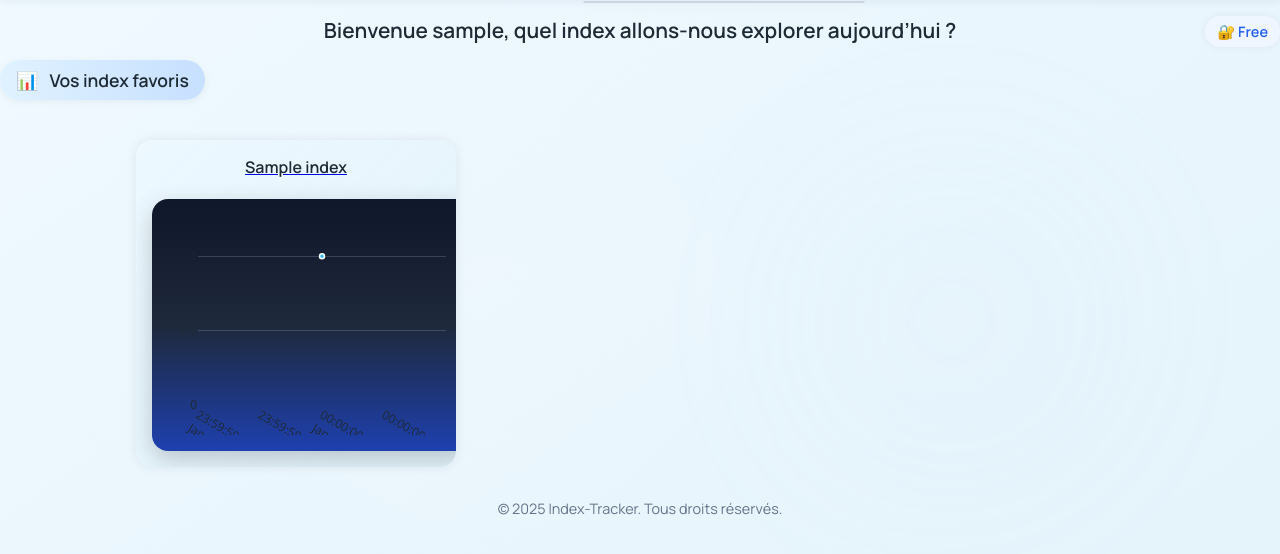
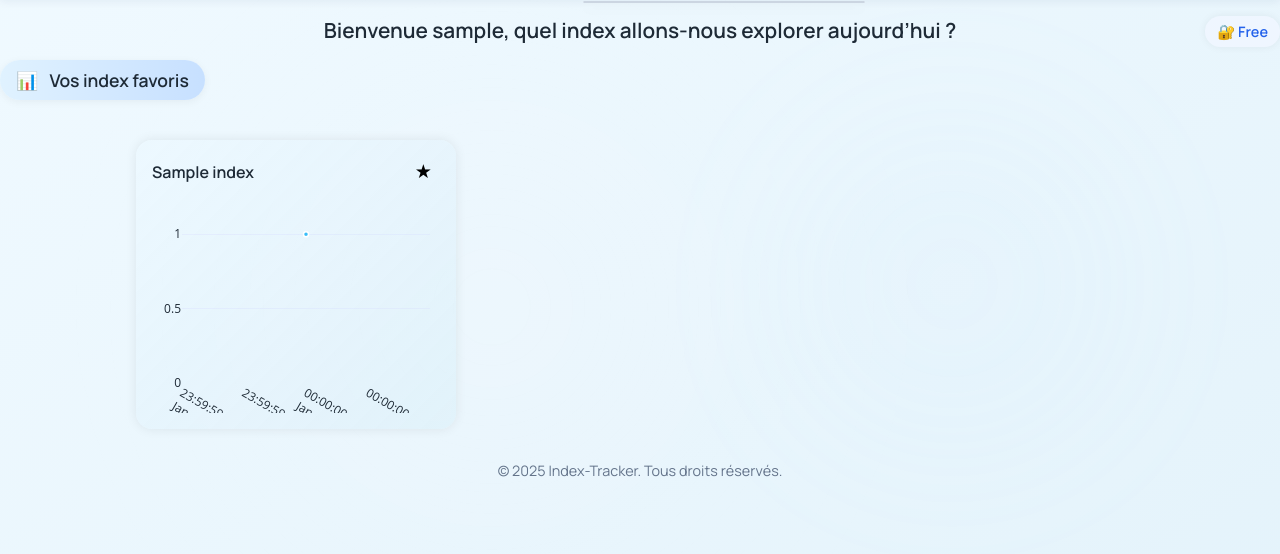
Before and after one commit to utis82/Index-tracker, a Django app: page /dashboard/ in a window 1280 px wide. Shown: the part 49-603 px from the top of the page. Run offline with Django 5.2, Linux system fonts and the light colour scheme; a user stored in the database is signed in; tables that the repository leaves empty hold one stand-in row (values such as "Sample post"); some libraries are stand-ins or nearby versions.

Commit message:
graph dashboard et index_viewer similaire

```diff
--- a/main/static/css/style.css
+++ b/main/static/css/style.css
@@ -646,15 +646,7 @@
     justify-content: center;
   }
 
-  .chart-box {
-    flex: 1 1 700px;
-    background: linear-gradient(to bottom, #0f172a, #1e293b, #1e40af);
-    border-radius: 16px;
-    padding: 16px;
-    box-shadow: 0 8px 24px rgba(0,0,0,0.2);
-    backdrop-filter: blur(6px);
-    overflow: hidden;
-  }
+
 
   .analysis-cards {
     display: flex;
--- a/main/templates/dashboard.html
+++ b/main/templates/dashboard.html
@@ -5,12 +5,9 @@
 {% block content %}
 
 <div class="dashboard-header with-badge">
-  <h2> Bienvenue {{ user.username }}, quel index allons-nous explorer aujourd’hui ?</h2>
+  <h2>Bienvenue {{ user.username }}, quel index allons-nous explorer aujourd’hui ?</h2>
   <div class="subscription-badge">🔐 {{ subscription|capfirst }}</div>
 </div>
-
-
-
 
 {% if charts %}
   <div class="section-title">
@@ -18,9 +15,17 @@
   </div>
   <div class="dashboard-grid">
     {% for item in charts %}
-      <a href="{% url 'main:index_viewer' index_id=item.id %}" class="card-link">
-        <div class="card fade-in">
-          <h4>{{ item.name }}</h4>
+      <div class="card fade-in" onclick="window.location.href='{% url 'main:index_viewer' index_id=item.id %}'">
+        <div style="display: flex; justify-content: space-between; align-items: center; margin-bottom: 6px;">
+          <h4 style="margin: 0;">{{ item.name }}</h4>
+          <button
+            class="favorite-btn {% if item.id in favorite_ids %}filled{% endif %}"
+            data-index-id="{{ item.id }}"
+            title="Ajouter ou retirer des favoris"
+            onclick="toggleFavorite(event, {{ item.id }})">
+            {% if item.id in favorite_ids %}★{% else %}☆{% endif %}
+          </button>
+        </div>
         <div id="chart-{{ forloop.counter }}" class="chart-box"></div>
         <script>
           const dates_{{ forloop.counter }} = {{ item.dates_json|safe }};
@@ -55,7 +60,6 @@
           });
         </script>
       </div>
-      </a>
     {% endfor %}
   </div>
 {% else %}
@@ -66,4 +70,26 @@
   </div>
 {% endif %}
 
+<script>
+  function toggleFavorite(event, indexId) {
+    event.stopPropagation();  // Empêche d'ouvrir index_viewer
+    fetch(`/toggle-favorite/${indexId}/`, {
+      method: "POST",
+      headers: {
+        "X-CSRFToken": "{{ csrf_token }}",
+        "X-Requested-With": "XMLHttpRequest"
+      }
+    }).then(res => res.json()).then(data => {
+      const btn = document.querySelector(`button[data-index-id='${indexId}']`);
+      if (data.is_favorite) {
+        btn.textContent = "★";
+        btn.classList.add("filled");
+      } else {
+        btn.textContent = "☆";
+        btn.classList.remove("filled");
+      }
+    });
+  }
+</script>
+
 {% endblock %}
--- a/main/views/base_views.py
+++ b/main/views/base_views.py
@@ -39,16 +39,21 @@ def dashboard(request):
             val = [v.value for v in values]
 
             charts.append({
-                "id": index.id,  # ✅ Ajout de l'ID nécessaire pour les URLs
+                "id": index.id,
                 "name": index.name,
                 "dates_json": json.dumps(dates),
                 "values_json": json.dumps(val),
             })
 
+    # ✅ Ajout nécessaire pour permettre l'affichage des étoiles dans le template
+    favorite_ids = [index.id for index in favorites]
+
     return render(request, "dashboard.html", {
         "charts": charts,
         "subscription": user_profile.subscription_plan,
+        "favorite_ids": favorite_ids,  # 🔥 ligne ajoutée
     })
+
 
 
 def is_admin(user):
```
Lines whose indentation alone changed are shown as unchanged.
